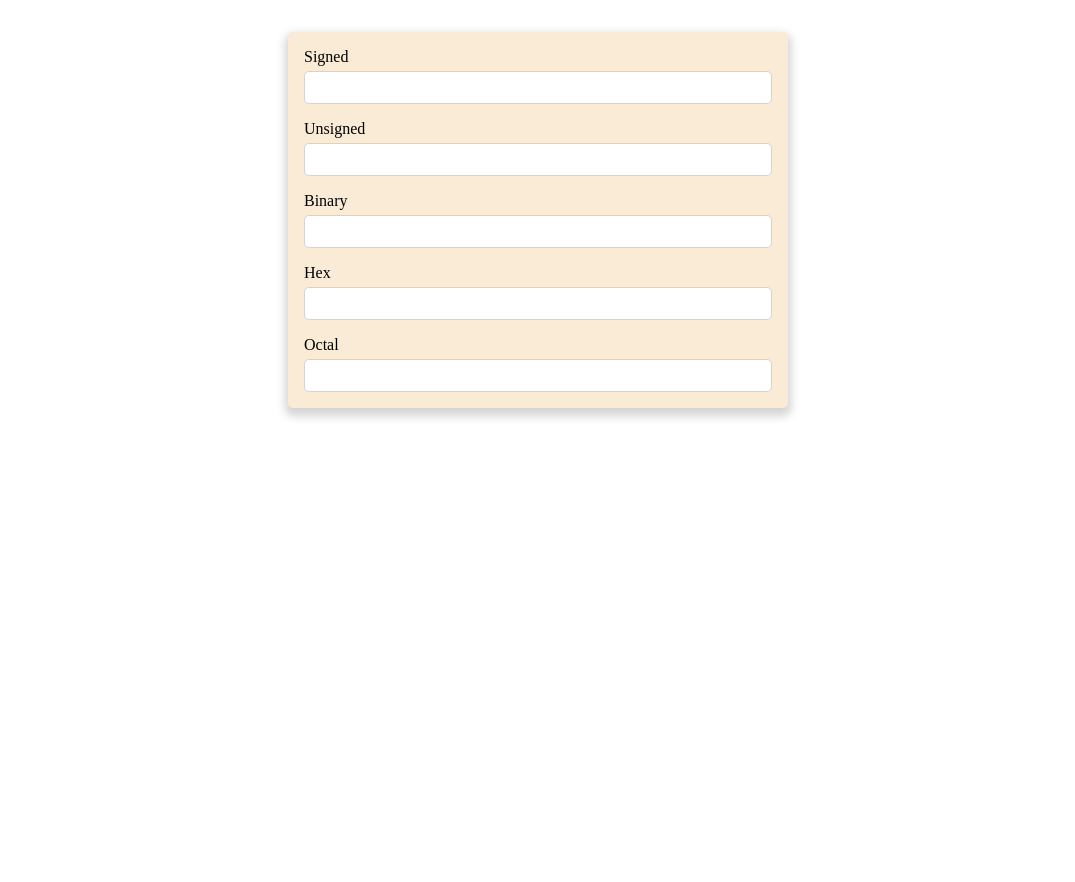
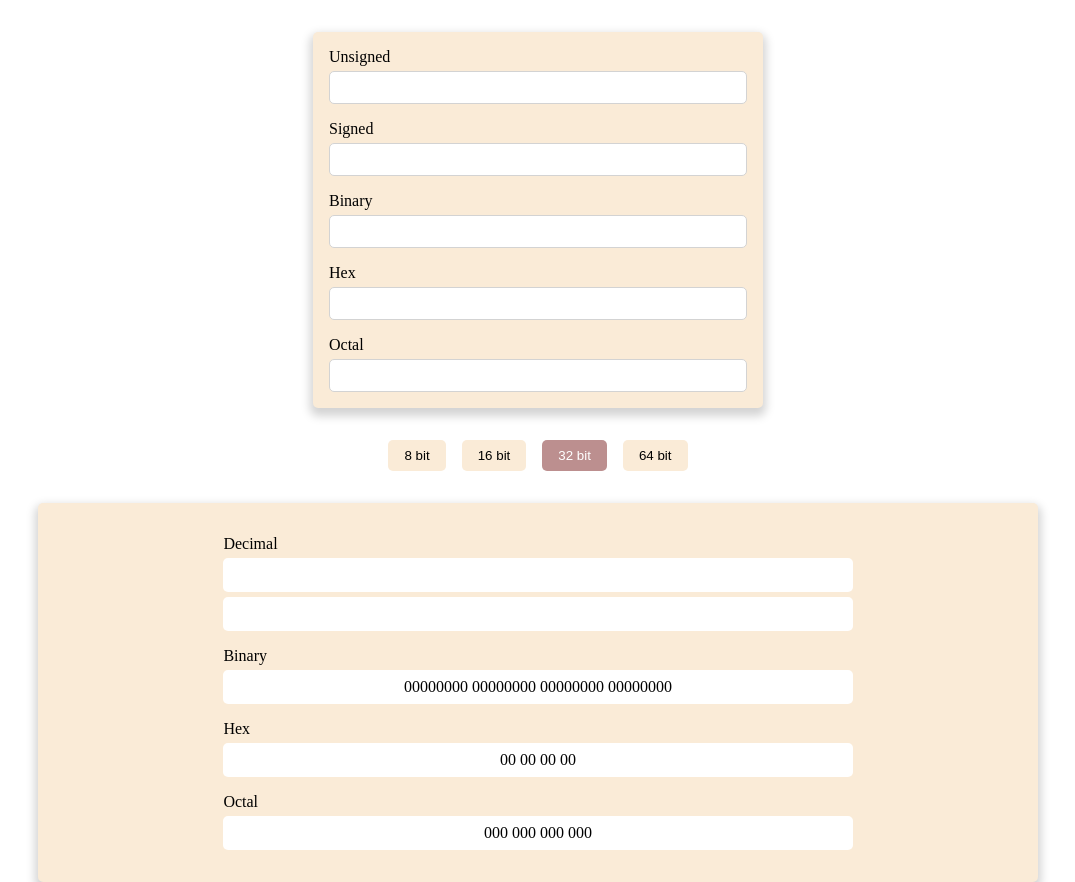
Before and after one commit to fosseddy/numconv-web, a plain HTML site: page index.html in a window 1280 px wide. Shown: the whole page, without its empty margins (102-1177 px from the left). Before the commit the page ends 800 px from the top, so only its background shows below. Drawn offline with Linux system fonts and the light colour scheme.

Commit message:
good enough

```diff
--- a/index.html
+++ b/index.html
@@ -10,13 +10,13 @@
 <body>
     <form>
         <div class="form-group">
-            <label for="signed">Signed</label>
-            <input id="signed" pattern="-?[0-9]+" data-base="10" />
+            <label for="unsigned">Unsigned</label>
+            <input id="unsigned" pattern="[0-9]+" data-base="10" />
         </div>
 
         <div class="form-group">
-            <label for="unsigned">Unsigned</label>
-            <input id="unsigned" pattern="[0-9]+" data-base="10" />
+            <label for="signed">Signed</label>
+            <input id="signed" pattern="-?[0-9]+" data-base="10" />
         </div>
 
         <div class="form-group">
@@ -35,19 +35,36 @@
         </div>
     </form>
 
-    <!--div class="info-size">
+    <div class="info-size">
         <button data-size="8">8 bit</button>
         <button data-size="16">16 bit</button>
         <button data-size="32">32 bit</button>
-        <button data-size="64">64 bit</button>
-    </div-->
+        <button data-size="53">64 bit</button>
+    </div>
 
-    <!--div class="info">
-        <p id="info-binary"></p>
-        <p id="info-udecimal"></p>
-        <p id="info-sdecimal"></p>
-        <p id="info-hex"></p>
-        <p id="info-octal"></p>
-    </div-->
+    <div class="info">
+        <div class="info-container">
+            <div class="info-item">
+                <p>Decimal</p>
+                <p id="info-unsigned"></p>
+                <p id="info-signed"></p>
+            </div>
+
+            <div class="info-item">
+                <p>Binary</p>
+                <p id="info-binary"></p>
+            </div>
+
+            <div class="info-item">
+                <p>Hex</p>
+                <p id="info-hex"></p>
+            </div>
+
+            <div class="info-item">
+                <p>Octal</p>
+                <p id="info-octal"></p>
+            </div>
+        </div>
+    </div>
 </body>
 </html>
--- a/main.js
+++ b/main.js
@@ -1,22 +1,29 @@
-const state = {
-    size: 8
+const inputs = Array.from(document.querySelectorAll("input"));
+
+const info = {
+    binary: document.querySelector("#info-binary"),
+    unsigned: document.querySelector("#info-unsigned"),
+    signed: document.querySelector("#info-signed"),
+    hex: document.querySelector("#info-hex"),
+    octal: document.querySelector("#info-octal")
 };
 
-//const bin = document.querySelector("#info-binary");
-//const udec = document.querySelector("#info-udecimal");
-//const sdec = document.querySelector("#info-sdecimal");
-//const hex = document.querySelector("#info-hex");
-//const oct = document.querySelector("#info-octal");
+const state = {
+    size: 32,
+    lastUsedInput: inputs[0]
+};
 
-const inputs = Array.from(document.querySelectorAll("input"));
 for (const current of inputs) {
     current.addEventListener("input", () => {
+        state.lastUsedInput = current;
+
         if (!current.validity.valid) {
             return current.classList.add("error");
         }
 
         let value = parseInt(current.value, current.dataset.base);
 
+        if (!isNaN(value)) {
             if (current.getAttribute("id") === "signed") {
                 if (value > 2**state.size / 2 - 1 ||
                     value < -1 * 2**state.size / 2
@@ -27,6 +34,7 @@ for (const current of inputs) {
             } else {
                 if (value > 2**state.size - 1) {
                     return current.classList.add("error");
+                }
             }
         }
 
@@ -54,87 +62,94 @@ for (const current of inputs) {
                 }
             }
         }
+
+        updateInfo();
     });
 }
 
-//const sizeButtons = Array.from(document.querySelectorAll("button[data-size]"));
-//for (const sb of sizeButtons) {
-//    if (Number(sb.dataset.size) === state.size) sb.classList.add("active");
-//
-//    sb.addEventListener("click", () => {
-//        if (sb.classList.contains("active")) return;
-//
-//        for (const b of sizeButtons) {
-//            b.classList.remove("active");
-//        }
-//
-//        state.size = Number(sb.dataset.size);
-//        sb.classList.add("active");
-//    });
-//}
+const buttons = Array.from(document.querySelectorAll("button[data-size]"));
+for (const b of buttons) {
+    if (Number(b.dataset.size) === state.size) b.classList.add("active");
 
-//const updateInfo = () => {
-//    let bval = inputs.find(i => Number(i.dataset.base) === 2).value;
-//    bval = roundLen(bval, state.size);
-//
-//    let hval = inputs.find(i => Number(i.dataset.base) === 16).value;
-//    hval = roundLen(hval, state.size / 4);
-//
-//    let udval = parseInt(bval, 2);
-//    let sdval = udval;
-//    if (bval[0] === "1") {
-//        sdval = -(2**state.size - udval);
-//    }
-//
-//    let oval = udval.toString(8);
-//    oval = roundLen(oval, Math.floor(state.size / 2.6));
-//
-//    if (state.size > 8) {
-//        bval = separate(bval, 8);
-//    } else {
-//        bval = separate(bval, 4);
-//    }
-//
-//    hval = separate(hval, 2)
-//    oval = separate(oval, 3);
-//    udval = separateDecimal(udval);
-//    sdval = separateDecimal(sdval);
-//
-//    bin.textContent = bval;
-//    udec.textContent = udval;
-//    sdec.textContent = sdval;
-//    hex.textContent = hval;
-//    oct.textContent = oval;
-//}
-//
-//const roundLen = (s, n) => {
-//    return s.length > n
-//        ? s.slice(-n)
-//        : s.padStart(n, "0");
-//}
-//
-//const separate = (s, n) => {
-//    if (s.length <= n) return s;
-//
-//    const tmp = [];
-//    for (let i = 0; i < s.length; ++i) {
-//        if (i % n === 0 && i > 0) tmp.push(" ");
-//        tmp.push(s[i]);
-//    }
-//
-//    return tmp.join("");
-//}
-//
-//const separateDecimal = d => {
-//    const isNeg = d < 0;
-//    d = String(d);
-//
-//    if (isNeg) d = d.slice(1);
-//
-//    d = separate([...d].reverse(), 3);
-//    d = [...d].reverse().join("");
-//
-//    if (isNeg) d = "-" + d;
-//
-//    return d;
-//}
+    b.addEventListener("click", () => {
+        if (b.classList.contains("active")) return;
+
+        for (const bb of buttons) {
+            bb.classList.remove("active");
+        }
+
+        state.size = Number(b.dataset.size);
+        b.classList.add("active");
+
+        // @NOTE(art): update inputs after size change
+        state.lastUsedInput.dispatchEvent(new Event("input"));
+    });
+}
+
+const updateInfo = () => {
+    let size = state.size;
+    if (size > 32) size = 64;
+
+    let bval = inputs.find(i => Number(i.dataset.base) === 2).value;
+    bval = roundLen(bval, size);
+
+    let hval = inputs.find(i => Number(i.dataset.base) === 16).value;
+    hval = roundLen(hval, size / 4);
+
+    let uval = inputs.find(i => i.getAttribute("id") === "unsigned").value;
+    let sval = inputs.find(i => i.getAttribute("id") === "signed").value;
+
+    let oval = inputs.find(i => Number(i.dataset.base) === 8).value;
+    oval = roundLen(oval, Math.floor(size / 2.6));
+
+    if (size > 8) {
+        bval = separate(bval, 8);
+    } else {
+        bval = separate(bval, 4);
+    }
+
+    hval = separate(hval, 2)
+    oval = separate(oval, 3);
+    uval = separateDecimal(uval);
+    sval = separateDecimal(sval);
+
+    info.binary.textContent = bval;
+    info.unsigned.textContent = uval;
+    info.signed.textContent = sval;
+    info.hex.textContent = hval;
+    info.octal.textContent = oval;
+}
+
+const roundLen = (s, n) => {
+    return s.length > n
+        ? s.slice(-n)
+        : s.padStart(n, "0");
+}
+
+const separate = (s, n) => {
+    if (s.length <= n) return s;
+
+    const tmp = [];
+    for (let i = 0; i < s.length; ++i) {
+        if (i % n === 0 && i > 0) tmp.push(" ");
+        tmp.push(s[i]);
+    }
+
+    return tmp.join("");
+}
+
+const separateDecimal = d => {
+    const isNeg = d < 0;
+    d = String(d);
+
+    if (isNeg) d = d.slice(1);
+
+    d = separate([...d].reverse(), 3);
+    d = [...d].reverse().join("");
+
+    if (isNeg) d = "-" + d;
+
+    return d;
+}
+
+updateInfo();
--- a/style.css
+++ b/style.css
@@ -21,14 +21,15 @@ body {
     display: flex;
     flex-direction: column;
     margin: 0 auto;
+    padding: 2rem 0;
     max-width: 1000px;
 }
 
 form {
-    margin: 2rem 0;
+    margin-bottom: 2rem;
     background: antiquewhite;
     width: 100%;
-    max-width: 500px;
+    max-width: 450px;
     padding: 1rem;
     border-radius: 5px;
     box-shadow: 0px 5px 10px 3px lightgray;
@@ -85,6 +86,36 @@ button.active {
 
 .info {
     background: antiquewhite;
-    height: 100%;
-    padding: 1rem;
+    max-height: fit-content;
+    padding: 2rem 1rem;
+    border-radius: 5px;
+    box-shadow: 0px 5px 10px 3px lightgray;
+    display: flex;
+    flex-direction: column;
+    justify-content: center;
 }
+
+.info-container {
+    width: 65%;
+    margin: 0 auto;
+}
+
+.info-item:not(:last-child) {
+    margin-bottom: 1rem;
+}
+
+.info-item  p:first-child {
+    margin-bottom: 5px;
+}
+
+.info-item  p:not(:first-child) {
+    background: white;
+    padding: .5rem;
+    border-radius: 5px;
+    min-height: 34px;
+    text-align: center;
+}
+
+.info-item:first-child  p:nth-child(2) {
+    margin-bottom: .3rem;
+}
```
Lines whose indentation alone changed are shown as unchanged.
